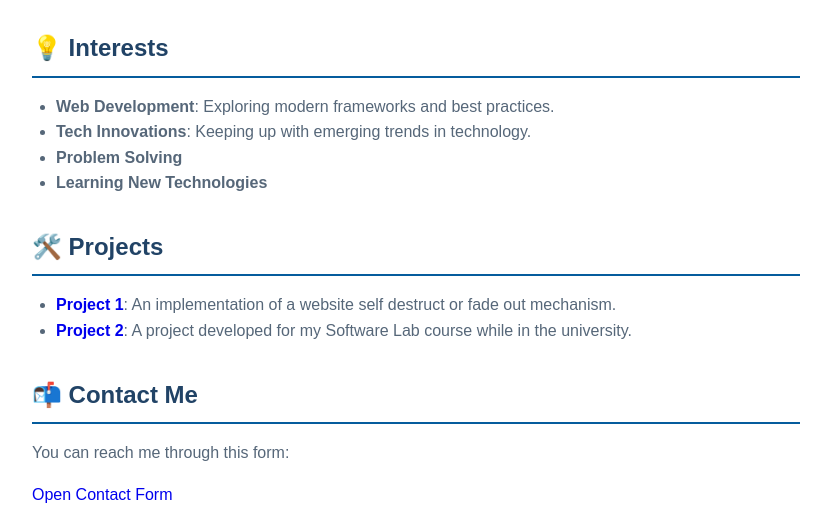
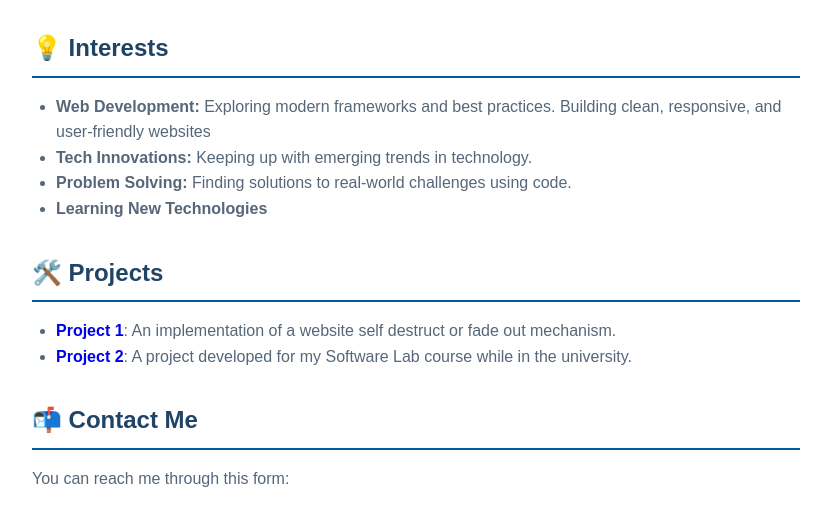
Before and after one commit to Fahd-O/PLPJuly2025Cohort-Hackathon1, a plain HTML site: page index.html in a window 1280 px wide. Shown: the part 851-1359 px from the top of the page, without its empty margins (224-1055 px from the left). Drawn offline with Linux system fonts and the light colour scheme.

Commit message:
The finishing touches: revamp interests section

```diff
--- a/index.html
+++ b/index.html
@@ -56,9 +56,9 @@
         <section id="interests">
             <h2>💡 Interests</h2>
             <ul>
-                <li><strong>Web Development</strong>: Exploring modern frameworks and best practices.</li>
-                <li><strong>Tech Innovations</strong>: Keeping up with emerging trends in technology.</li>
-                <li><strong>Problem Solving</strong></li>
+                <li><strong>Web Development:</strong> Exploring modern frameworks and best practices. Building clean, responsive, and user-friendly websites</li>
+                <li><strong>Tech Innovations:</strong> Keeping up with emerging trends in technology.</li>
+                <li><strong>Problem Solving:</strong> Finding solutions to real-world challenges using code.</li>
                 <li><strong>Learning New Technologies</strong></li>
             </ul>
         </section>
```
